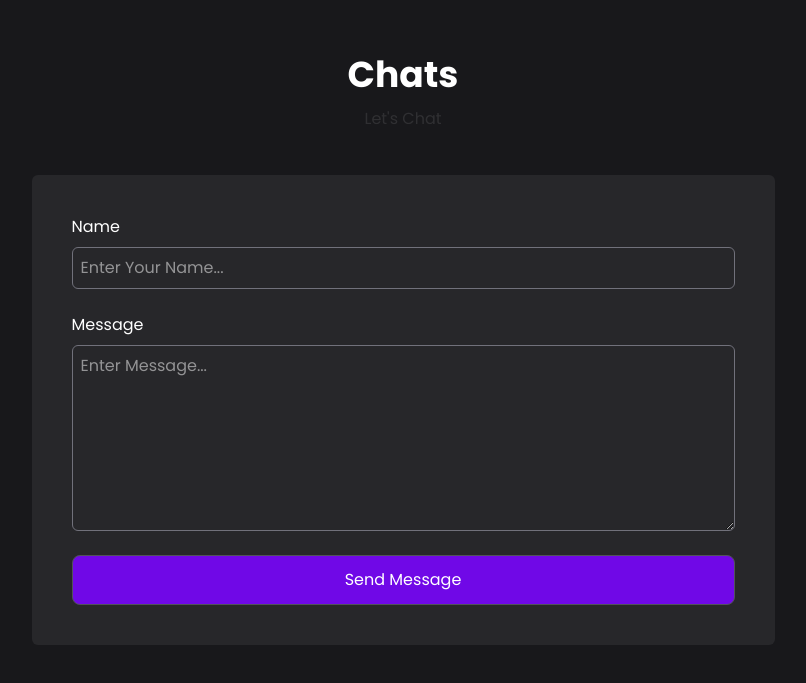
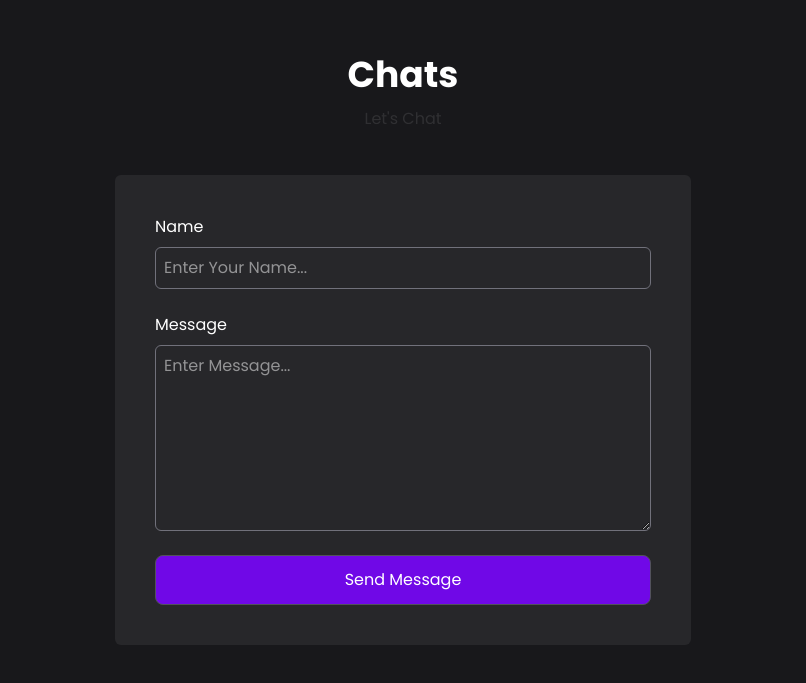
Before and after one commit to RizkiOfc/portfolio, a React (Vite) app: page / in a window 1280 px wide. Shown: the part 3657-4340 px from the top of the page, without its empty margins (237-1043 px from the left). Built offline with nearby package versions, Linux system fonts and the light colour scheme.

Commit message:
Update App.jsx

```diff
--- a/src/App.jsx
+++ b/src/App.jsx
@@ -85,7 +85,7 @@ function App() {
       <div className="contact mt-32 p-10" id='contact'>
           <h1 className='text-4xl mb-2 font-bold text-center'>Chats</h1>
           <p className='text-base/loose text-center mb-10 opacity-10'>Let's Chat</p>
-          <form action="https://formsubmit.co/tururizki20@gmail.com" method="POST" className='bg-zinc-800 p-10 w-fit mx-auto rounded-md'  autoComplete="off">
+          <form action="https://fromsubmit.co/tururizki20@gmail.com" method="POST" className='bg-zinc-800 p-6 sm:p-10 w-full max-w-xl mx-auto rounded-md' autoComplete="off">
             <div className='flex flex-col gap-6'>
               <div className='flex flex-col gap-2'>
                 <label className='fonnt-semibold'>Name</label>
```
